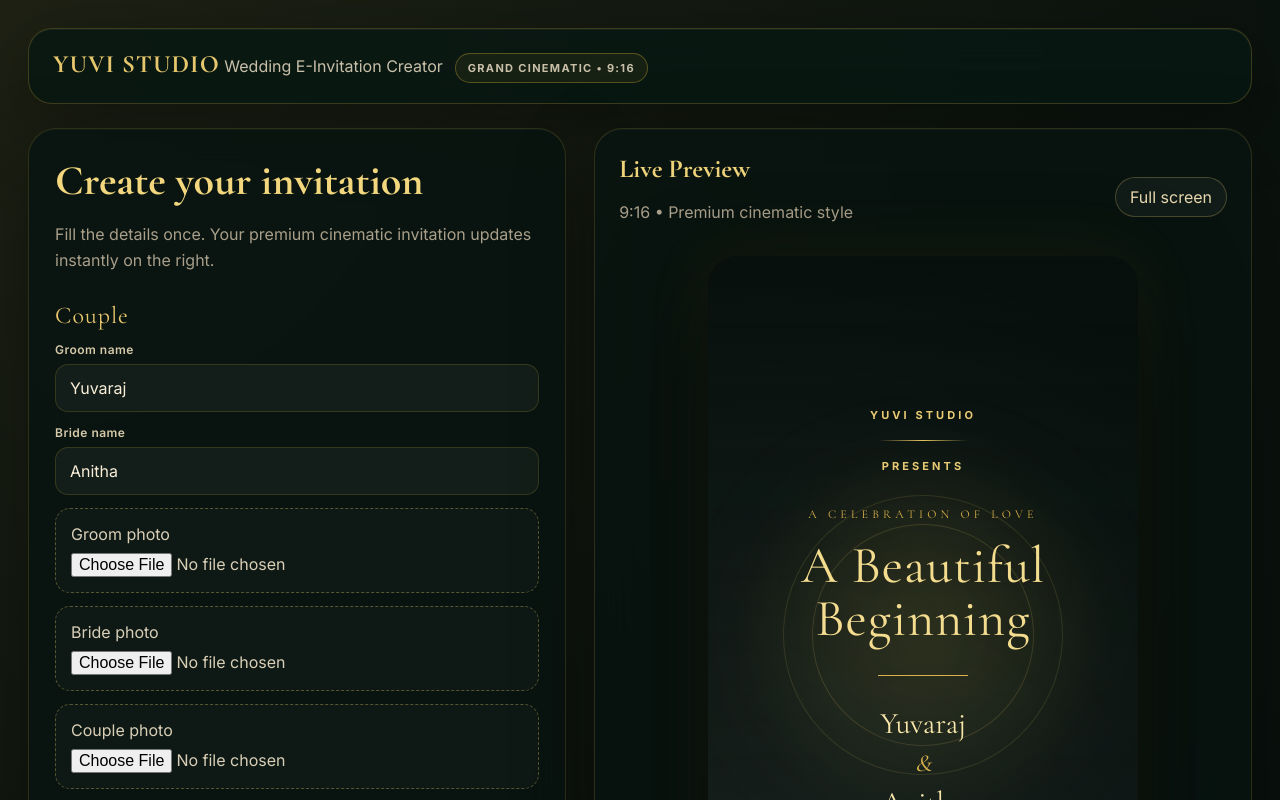
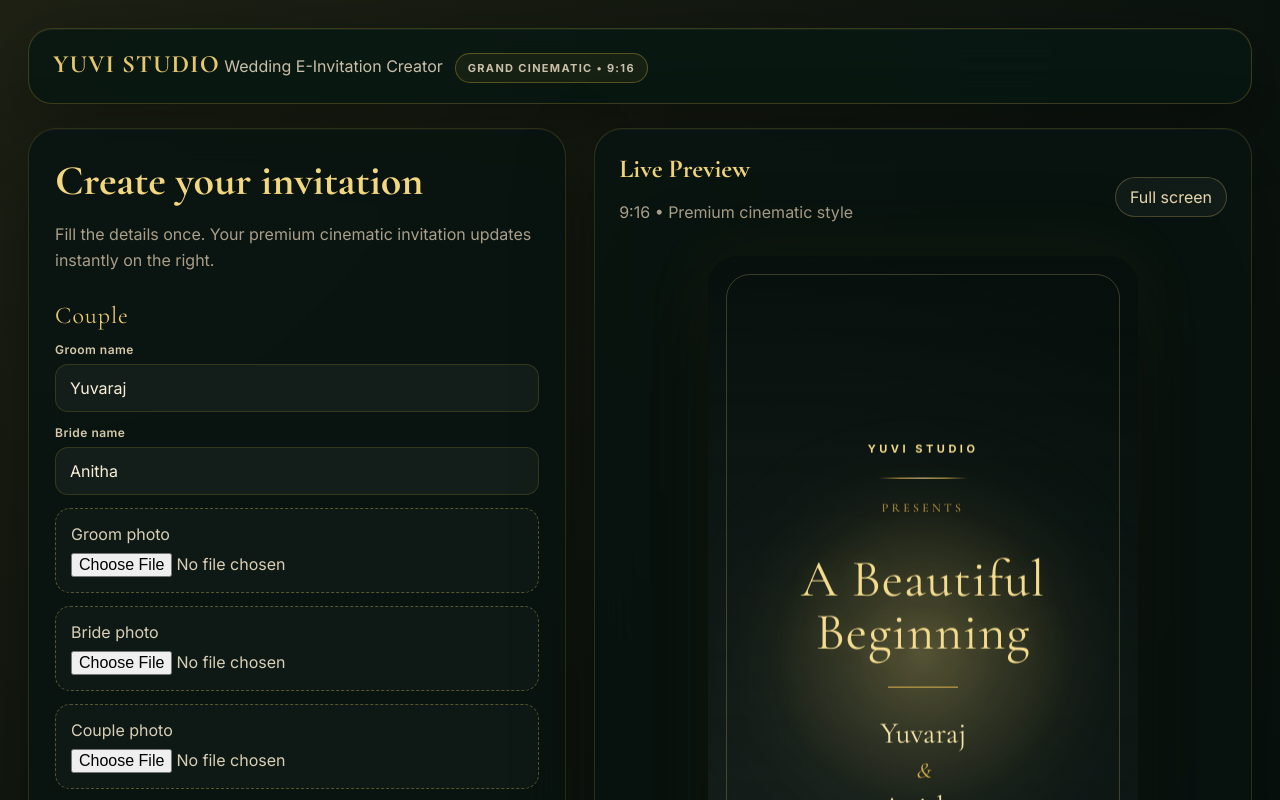
Before and after one commit to anithalaksha03-crypto/yuvi-wedding-invitation, a Next.js app: page / in a window 1280 px wide. Shown: the top 800 px of the page. Built offline with nearby package versions, Linux system fonts and the light colour scheme.

Commit message:
Update page.tsx
Upgrade Scene 1 grand opening

```diff
--- a/app/page.tsx
+++ b/app/page.tsx
@@ -427,55 +427,192 @@ function Invitation({
       }`}
     >
       {/* SCENE 1 — GRAND OPENING */}
-<section className="inviteSection hero grandOpening">
-  <div className="floral" />
+<section
+  className="inviteSection hero grandOpening"
+  style={{
+    minHeight: '100vh',
+    display: 'flex',
+    alignItems: 'center',
+    justifyContent: 'center',
+    textAlign: 'center',
+    position: 'relative',
+    overflow: 'hidden',
+  }}
+>
+  <style>{`
+    @keyframes openingGlow {
+      0% {
+        opacity: 0;
+        transform: scale(0.96);
+      }
+      25% {
+        opacity: 1;
+      }
+      70% {
+        opacity: 1;
+        transform: scale(1);
+      }
+      100% {
+        opacity: 0;
+        transform: scale(1.04);
+      }
+    }
 
-  <div className="heroInner">
+    @keyframes openingText {
+      0% {
+        opacity: 0;
+        transform: translateY(22px);
+      }
+      20% {
+        opacity: 1;
+        transform: translateY(0);
+      }
+      75% {
+        opacity: 1;
+      }
+      100% {
+        opacity: 0;
+        transform: translateY(-10px);
+      }
+    }
 
-    <div className="eyebrow">
+    @keyframes goldShine {
+      0% {
+        transform: translateX(-120%);
+        opacity: 0;
+      }
+      30% {
+        opacity: 1;
+      }
+      70% {
+        opacity: 1;
+      }
+      100% {
+        transform: translateX(120%);
+        opacity: 0;
+      }
+    }
+
+    @keyframes slowZoom {
+      0% {
+        transform: scale(1);
+      }
+      100% {
+        transform: scale(1.08);
+      }
+    }
+
+    .openingGlow {
+      position: absolute;
+      width: 320px;
+      height: 320px;
+      border-radius: 50%;
+      background: radial-gradient(
+        circle,
+        rgba(244,219,139,.20) 0%,
+        rgba(244,219,139,.08) 35%,
+        transparent 70%
+      );
+      animation: openingGlow 5s ease-in-out infinite;
+      pointer-events: none;
+    }
+
+    .openingFrame {
+      position: absolute;
+      inset: 18px;
+      border: 1px solid rgba(244,219,139,.22);
+      border-radius: 24px;
+      pointer-events: none;
+    }
+
+    .openingContent {
+      position: relative;
+      z-index: 2;
+      width: 100%;
+      padding: 40px 24px;
+      animation: openingText 5s ease-in-out infinite;
+    }
+
+    .openingGoldLine {
+      width: 90px;
+      height: 1px;
+      margin: 22px auto;
+      background: linear-gradient(
+        90deg,
+        transparent,
+        #d8af45,
+        #f4db8b,
+        #d8af45,
+        transparent
+      );
+      overflow: hidden;
+      position: relative;
+    }
+
+    .openingGoldLine::after {
+      content: '';
+      position: absolute;
+      inset: 0;
+      background: rgba(255,255,255,.7);
+      transform: translateX(-120%);
+      animation: goldShine 3s ease-in-out infinite;
+    }
+  `}</style>
+
+  <div className="openingGlow" />
+
+  <div className="openingFrame" />
+
+  <div className="openingContent">
+
+    <div
+      className="eyebrow"
+      style={{
+        color: '#f4db8b',
+        letterSpacing: '.32em',
+        fontSize: 11,
+      }}
+    >
       YUVI STUDIO
     </div>
 
-    <div className="goldLine" />
+    <div className="openingGoldLine" />
 
-    <div className="eyebrow">
+    <div
+      style={{
+        color: '#d8af45',
+        fontFamily: 'Cormorant Garamond, serif',
+        fontSize: 12,
+        letterSpacing: '.28em',
+        marginTop: 8,
+      }}
+    >
       PRESENTS
     </div>
 
     <div
       style={{
-        marginTop: 34,
-        color: '#d8af45',
-        fontFamily: 'Cormorant Garamond, serif',
-        fontSize: 12,
-        letterSpacing: '.35em',
-      }}
-    >
-      A CELEBRATION OF LOVE
-    </div>
-
-    <h1
-      style={{
-        margin: '18px 0 0',
+        marginTop: 38,
         color: '#f4db8b',
         fontFamily: 'Cormorant Garamond, serif',
         fontSize: 52,
         lineHeight: 1.02,
         fontWeight: 400,
         letterSpacing: '.02em',
+        textShadow: '0 0 28px rgba(244,219,139,.16)',
       }}
     >
       A Beautiful
       <br />
       Beginning
-    </h1>
+    </div>
 
     <div
       style={{
-        width: 90,
+        width: 70,
         height: 1,
         background: '#d8af45',
-        margin: '30px auto',
+        margin: '28px auto',
       }}
     />
 
@@ -494,9 +631,9 @@ function Invitation({
       style={{
         color: '#d8af45',
         fontFamily: 'Cormorant Garamond, serif',
-        fontSize: 24,
+        fontSize: 22,
         fontStyle: 'italic',
-        margin: '7px 0',
+        margin: '6px 0',
       }}
     >
       &
```
